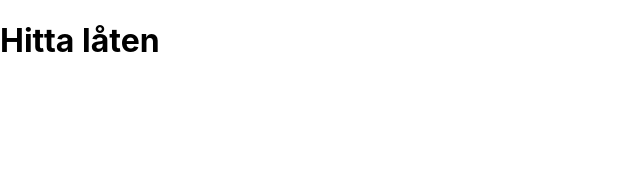
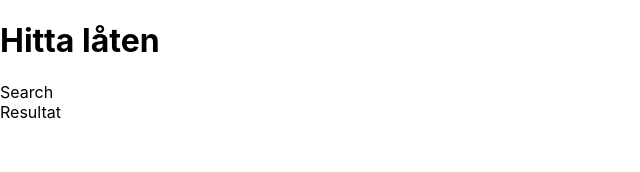
Before and after one commit to Aminaamin123/Grupp10-projekt, a React (Create React App) app: page / in a window 1280 px wide. Shown: the top 172 px of the page, without its empty margins (0-640 px from the left). Built offline with nearby package versions, Linux system fonts and the light colour scheme.

Commit message:
Lagt in två komponenter

```diff
--- a/src/App.js
+++ b/src/App.js
@@ -1,9 +1,13 @@
 import './App.css';
+import Search from './Search';
+import Results from './Results';
 
 function App() {
   return (
     <div>
       <h1>Hitta låten</h1>
+      <Search/>
+      <Results/>
     </div>
   );
 }
--- /dev/null
+++ b/src/Results.js
@@ -0,0 +1,9 @@
+import React from 'react'
+
+export default function Results() {
+    return (
+        <div>
+            Resultat
+        </div>
+    )
+}
--- /dev/null
+++ b/src/Search.js
@@ -0,0 +1,9 @@
+import React from 'react'
+
+export default function Search() {
+    return (
+        <div>
+            Search
+        </div>
+    )
+}
```
